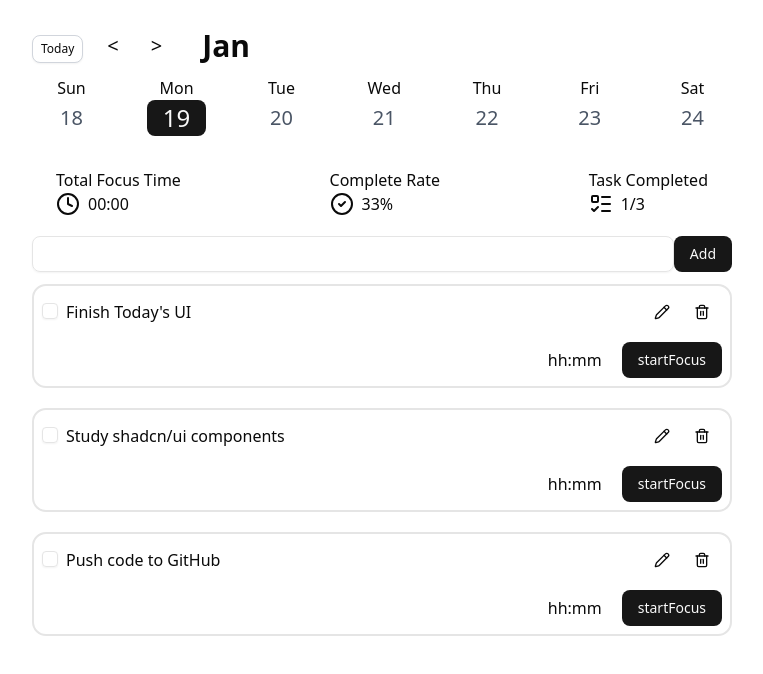
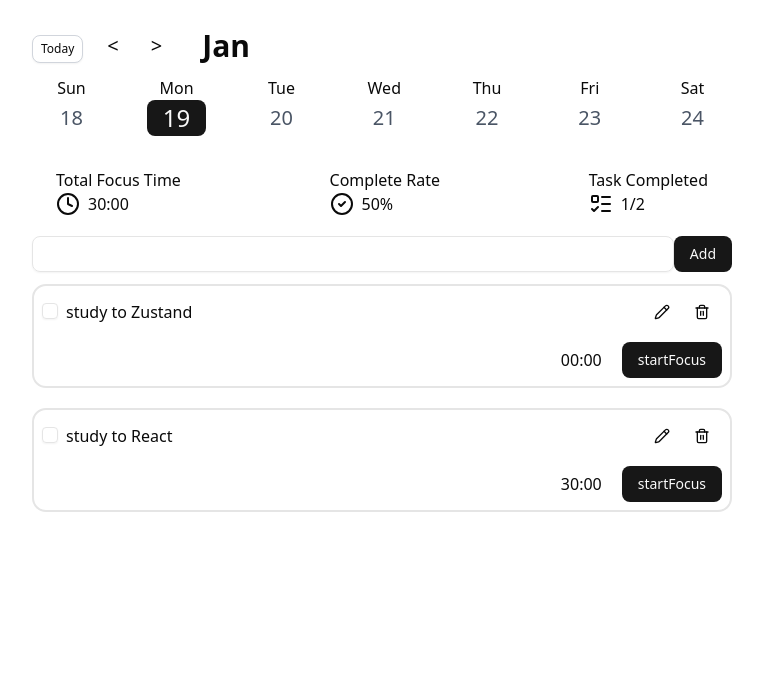
Before and after one commit to chlnaa/focus-based-todo, a React (Vite) app: page / in a window 1280 px wide. Both pictures are taken after a click on the button "19". Shown: the top 674 px of the page, without its empty margins (258-1021 px from the left). Built offline with nearby package versions, Linux system fonts and the light colour scheme.

Commit message:
feat: connect Zustand store to TodayPage UI

```diff
--- a/src/pages/TodayPage.tsx
+++ b/src/pages/TodayPage.tsx
@@ -1,44 +1,21 @@
 import { Button } from '@/components/ui/button';
 import { Checkbox } from '@/components/ui/checkbox';
 import { Input } from '@/components/ui/input';
-import type { Todo } from '@/types/types';
 import dayjs from 'dayjs';
 import { useState } from 'react';
 import { Trash2, Pencil, Clock4, CircleCheck, ListTodo } from 'lucide-react';
-import { useSelectedDate, useSetSelectedDate } from '@/stores/useTodoStore';
+import {
+  useSelectedDate,
+  useSetSelectedDate,
+  useTodo,
+} from '@/stores/useTodoStore';
 
 export default function TodayPage() {
+  const todos = useTodo();
   const selectedDate = useSelectedDate();
   const setSelectedDate = useSetSelectedDate();
 
   const [viewDate, setViewDate] = useState(dayjs(selectedDate));
-
-  const mockTodos: Todo[] = [
-    {
-      id: '1',
-      text: "Finish Today's UI",
-      date: dayjs().format('YYYY-MM-DD'),
-      createdAt: Date.now(),
-      status: 'active',
-      totalFocusTime: 0,
-    },
-    {
-      id: '2',
-      text: 'Study shadcn/ui components',
-      date: dayjs().format('YYYY-MM-DD'),
-      createdAt: Date.now(),
-      status: 'completed',
-      totalFocusTime: 0,
-    },
-    {
-      id: '3',
-      text: 'Push code to GitHub',
-      date: dayjs().format('YYYY-MM-DD'),
-      createdAt: Date.now(),
-      status: 'active',
-      totalFocusTime: 0,
-    },
-  ];
 
   const currentMonth = viewDate.format('MMM');
   const startOfWeek = viewDate.startOf('week');
@@ -66,12 +43,18 @@ export default function TodayPage() {
 
   const handleGoNextWeek = () => setViewDate((prev) => prev.add(1, 'week'));
 
-  const totalCount = mockTodos.length;
-  const completedCount = mockTodos.filter(
+  const filteredTodos = todos.filter((t) => t.date === selectedDate);
+  const totalCount = filteredTodos.length;
+  const completedCount = filteredTodos.filter(
     (t) => t.status === 'completed',
   ).length;
   const completedRate =
     totalCount > 0 ? Math.floor((completedCount / totalCount) * 100) : 0;
+  const totalFocusTimeSec = filteredTodos.reduce(
+    (acc, cur) => acc + (cur.totalFocusTime || 0),
+    0,
+  );
+  const formattedFocusTime = formatTime(totalFocusTimeSec);
 
   return (
     <div className="flex flex-col m-auto w-full max-w-175 mt-7">
@@ -125,7 +108,7 @@ export default function TodayPage() {
           <h3>Total Focus Time</h3>
           <div className="flex gap-2">
             <Clock4 />
-            <span>00:00</span>
+            <span>{formattedFocusTime || '00:00:00'}</span>
           </div>
         </div>
 
@@ -152,7 +135,7 @@ export default function TodayPage() {
           <Button>Add</Button>
         </div>
         <ul className="mt-3 ">
-          {mockTodos.map((todo) => (
+          {filteredTodos.map((todo) => (
             <li
               key={todo.id}
               className="flex flex-col justify-between items-center p-2 border-2 rounded-xl gap-3 mb-5"
@@ -172,7 +155,9 @@ export default function TodayPage() {
                 </div>
               </div>
               <div className="flex justify-end items-center w-full">
-                <div className="mr-5">hh:mm</div>
+                <div className="mr-5">
+                  {formatTime(todo.totalFocusTime || 0)}
+                </div>
                 <Button>startFocus</Button>
               </div>
             </li>
@@ -182,3 +167,15 @@ export default function TodayPage() {
     </div>
   );
 }
+
+const formatTime = (totalSeconds: number) => {
+  const hours = Math.floor(totalSeconds / 3600);
+  const mins = Math.floor((totalSeconds % 3600) / 60);
+  const secs = totalSeconds % 60;
+
+  const hDisplay = hours > 0 ? `${hours.toString().padStart(2, '0')}:` : '';
+  const mDisplay = mins.toString().padStart(2, '0');
+  const sDisplay = secs.toString().padStart(2, '0');
+
+  return `${hDisplay}${mDisplay}:${sDisplay}`;
+};
```
